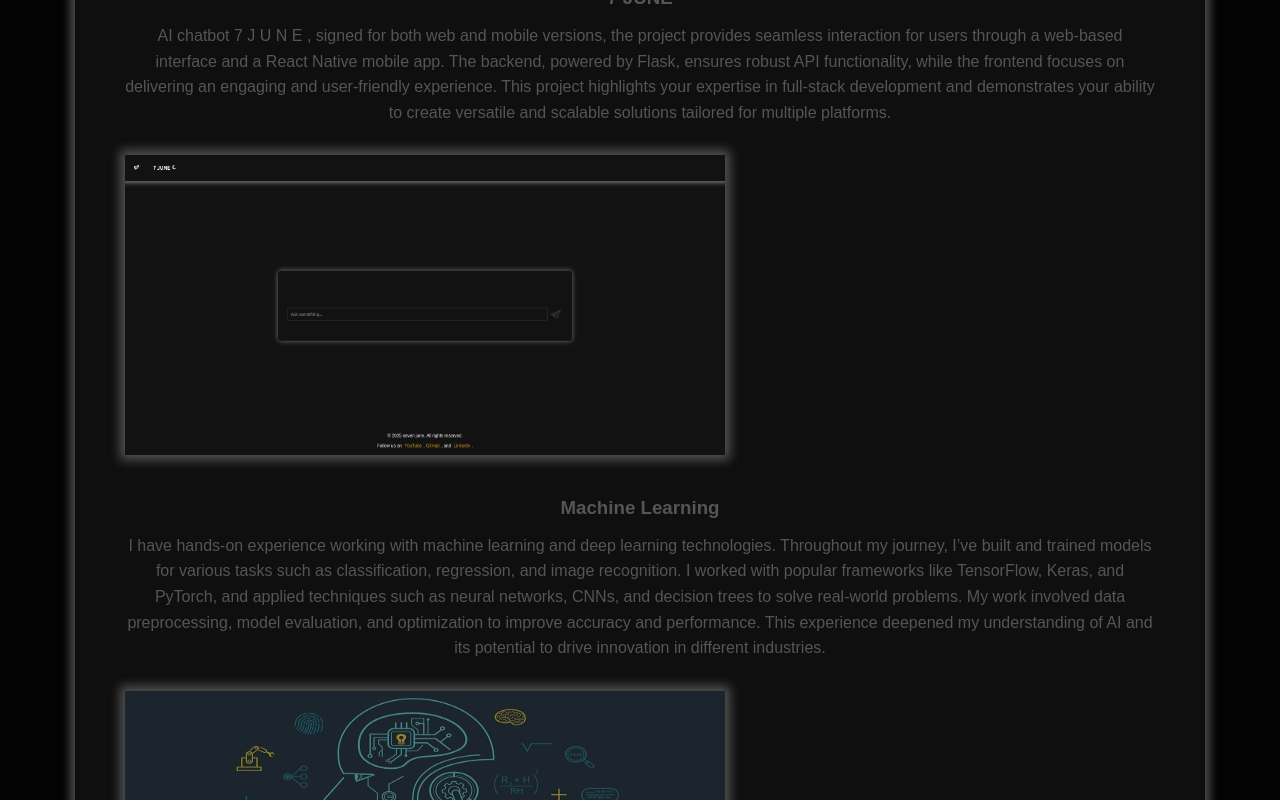
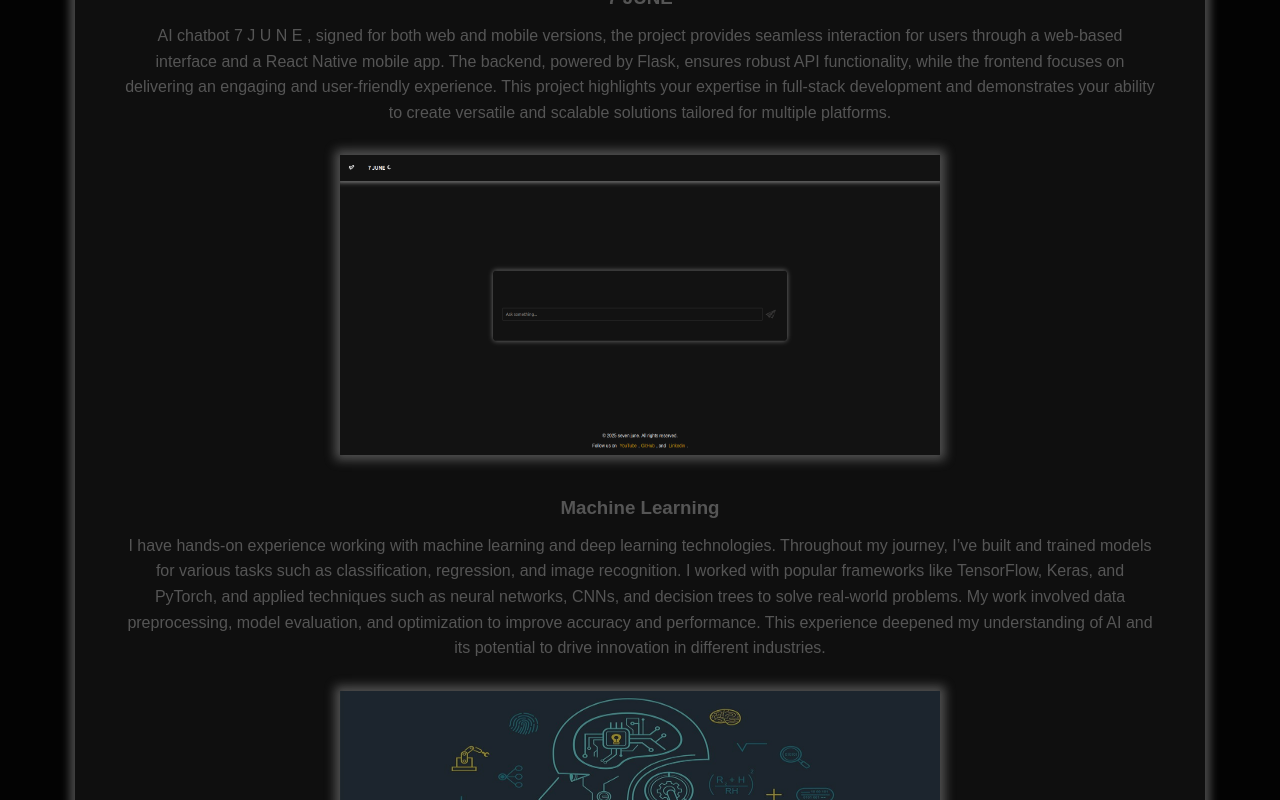
Before and after one commit to sevenjunebaby/Portfolio, a React (Create React App) app: page / in a window 1280 px wide. Shown: the part 860-1660 px from the top of the page. Built offline with nearby package versions, Linux system fonts and the light colour scheme.

Commit message:
Update index.css

```diff
--- a/src/index.css
+++ b/src/index.css
@@ -136,6 +136,9 @@ align-items: center;
 .a3{
 display: flex;
 padding:  20px 0px;
+text-align: center;
+justify-content: center;
+align-items: center;
 }
 .a3 img{
   width: 600px;
@@ -143,7 +146,6 @@ padding:  20px 0px;
   box-shadow: 0 0 10px 5px rgba(158, 158, 158, 0.466);
   padding: 0%;
   margin: 0%;
-
 }
 
 
```
